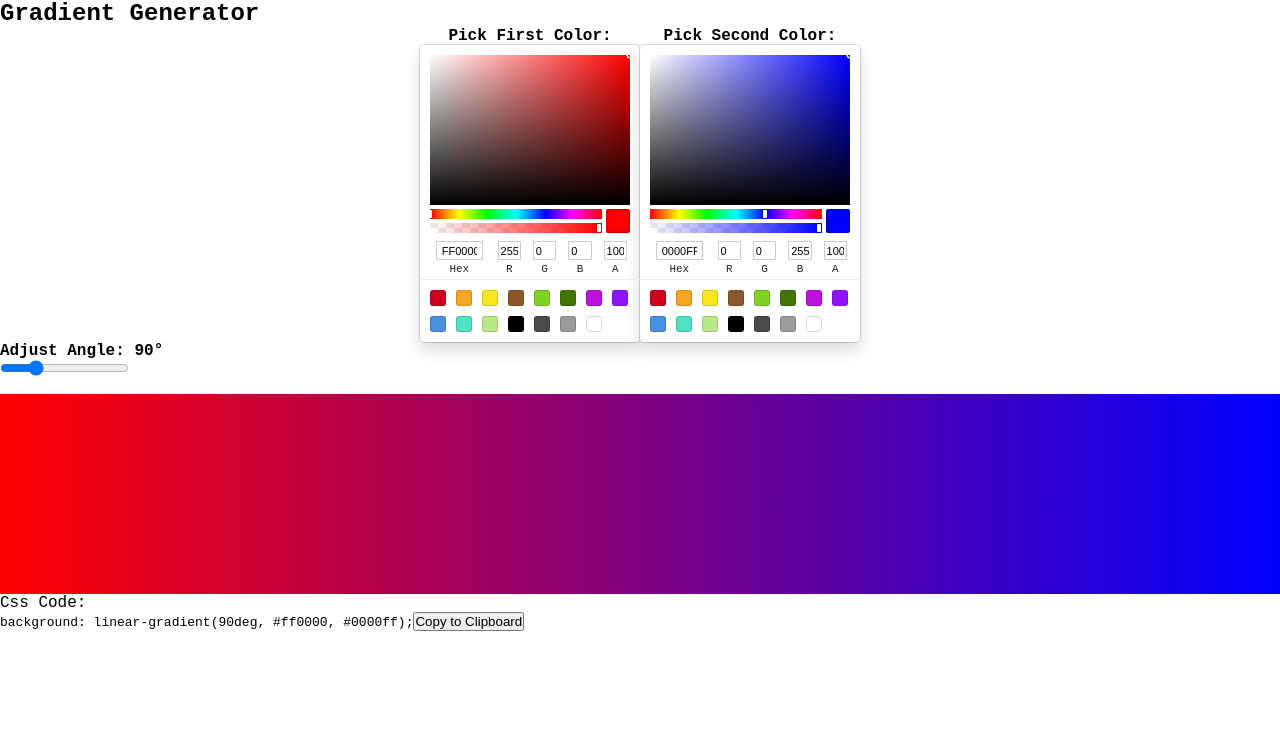
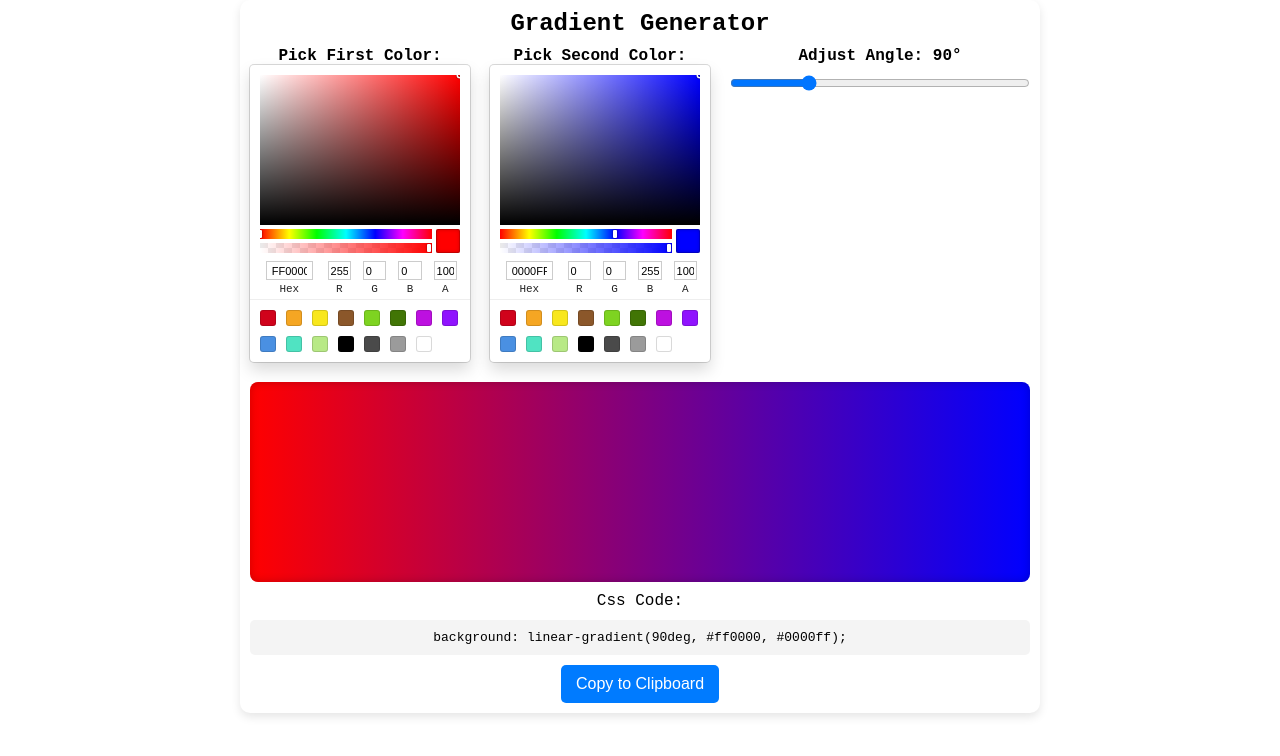
Before and after one commit to Espadv69/GradientMagic, a React (Vite) app: page / in a window 1280 px wide. Shown: the top 756 px of the page. Built offline with nearby package versions, Linux system fonts and the light colour scheme.

Commit message:
Refactor GradientGenerator styles for improved layout and aesthetics

```diff
--- a/src/components/GradientGenerator.css
+++ b/src/components/GradientGenerator.css
@@ -1,5 +1,80 @@
+.gradient-generator {
+  max-width: 800px;
+  margin: auto;
+  padding: 10px;
+  background: #fff;
+  box-shadow: 0 4px 10px rgba(0, 0, 0, 0.1);
+  border-radius: 10px;
+  text-align: center;
+}
+
+h1 {
+  font-size: 24px;
+  margin-bottom: 10px;
+}
+
+header {
+  display: flex;
+  justify-content: space-between;
+  align-items: flex-start;
+  gap: 20px;
+  flex-wrap: wrap;
+}
+
 .colors-picker {
+  display: flex;
+  gap: 20px;
+}
+
+.first-color,
+.second-color {
+  display: flex;
+  flex-direction: column;
+  align-items: center;
+}
+
+.angle {
+  flex: 1;
   text-align: center;
-  display: flex;
-  justify-content: center;
 }
+
+input[type="range"] {
+  width: 100%;
+  margin-top: 10px;
+}
+
+footer {
+  margin-top: 20px;
+  text-align: center;
+}
+
+footer div {
+  height: 200px;
+  border-radius: 8px;
+  margin: 10px 0;
+  box-shadow: inset 0 0 10px rgba(0, 0, 0, 0.2);
+}
+
+code {
+  display: block;
+  background: #f4f4f4;
+  padding: 10px;
+  border-radius: 5px;
+  margin-top: 10px;
+}
+
+button {
+  background: #007bff;
+  color: white;
+  border: none;
+  padding: 10px 15px;
+  font-size: 16px;
+  cursor: pointer;
+  margin-top: 10px;
+  border-radius: 5px;
+  transition: 0.3s;
+}
+
+button:hover {
+  background: #0056b3;
+}
```
